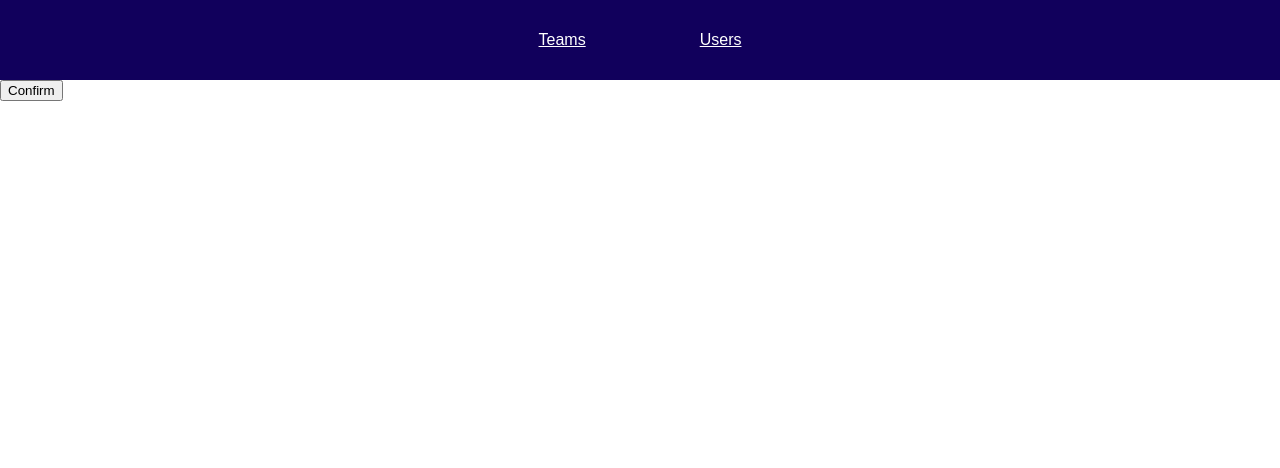
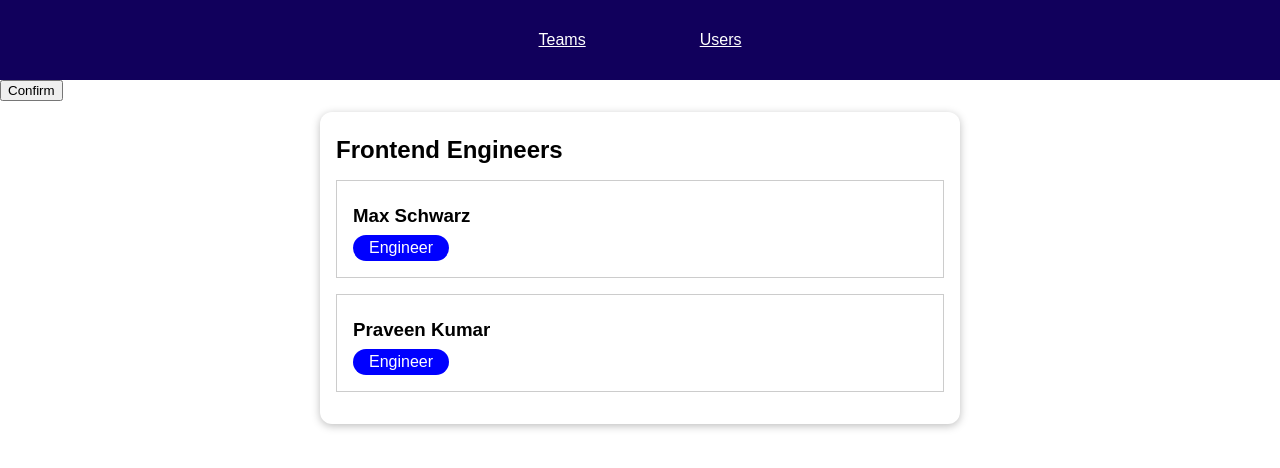
Before and after one commit to send2abhishek/vue-router, a Vue app: page /teams/t1 in a window 1280 px wide. Before the commit this address had no page. Shown: the top 468 px of the page. Built offline with nearby package versions, Linux system fonts and the light colour scheme.

Commit message:
enable path based routing

```diff
--- a/src/components/teams/TeamMembers.vue
+++ b/src/components/teams/TeamMembers.vue
@@ -17,16 +17,29 @@ import UserItem from '../users/UserItem.vue';
 
 export default {
   components: {
-    UserItem
+    UserItem,
   },
+  inject: ['teams', 'users'],
   data() {
     return {
-      teamName: 'Test',
-      members: [
-        { id: 'u1', fullName: 'Max Schwarz', role: 'Engineer' },
-        { id: 'u2', fullName: 'Max Schwarz', role: 'Engineer' },
-      ],
+      teamName: '',
+      members: [],
     };
+  },
+  created() {
+    //console.log(this.$route);
+    const teamId = this.$route.params.teamId;
+    const selectedTeam = this.teams.find((t) => t.id === teamId);
+    if (selectedTeam) {
+      const selectedMembers = selectedTeam.members;
+      const selectedUsers = [];
+      for (const member of selectedMembers) {
+        const user = this.users.find((u) => u.id === member);
+        selectedUsers.push(user);
+      }
+      this.teamName = selectedTeam.name;
+      this.members = selectedUsers;
+    }
   },
 };
 </script>
--- a/src/main.js
+++ b/src/main.js
@@ -4,6 +4,7 @@ import { createRouter, createWebHistory } from 'vue-router';
 import App from './App.vue';
 import TeamsList from './components/teams/TeamsList.vue';
 import UserLists from './components/users/UsersList.vue';
+import TeamMemeber from './components/teams/TeamMembers.vue';
 
 const app = createApp(App);
 
@@ -12,6 +13,10 @@ const router = createRouter({
     {
       path: '/teams',
       component: TeamsList
+    },
+    {
+      path: '/teams/:teamId',
+      component: TeamMemeber
     },
     {
       path: '/users',
```
